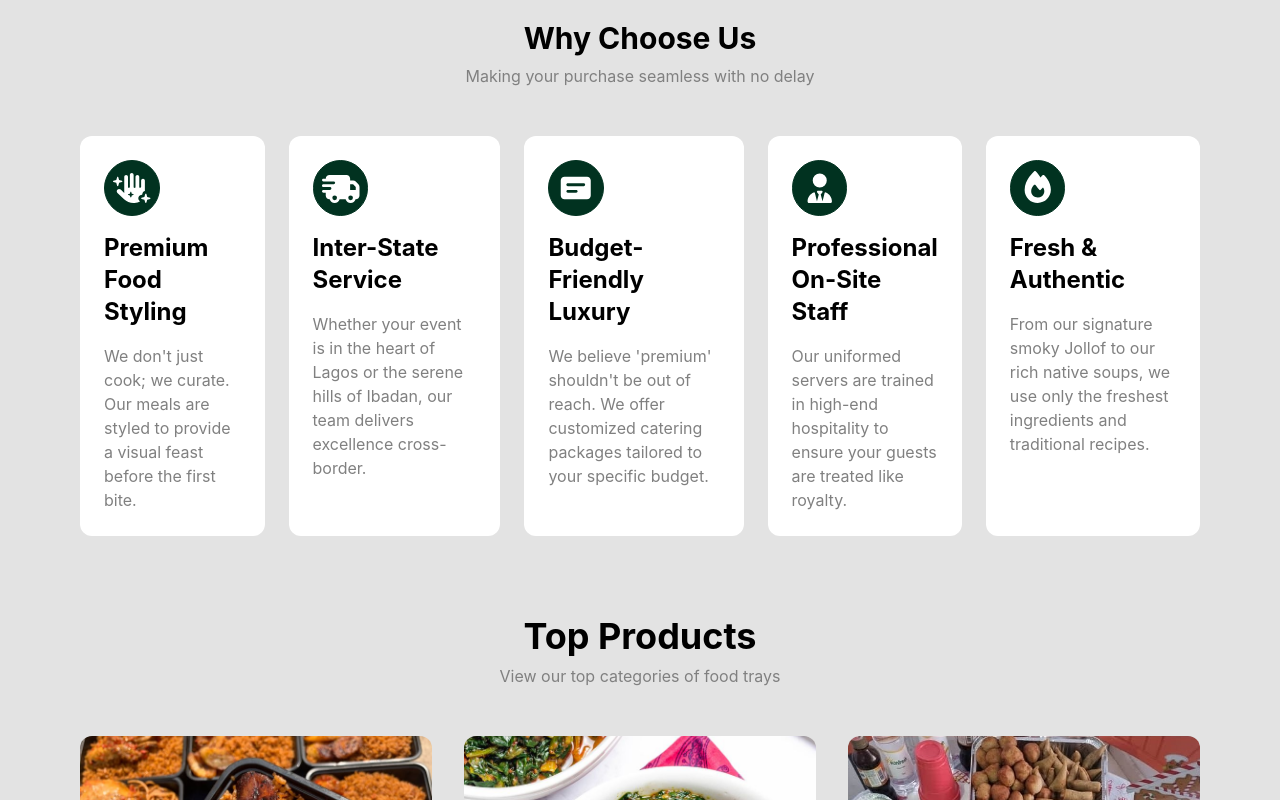
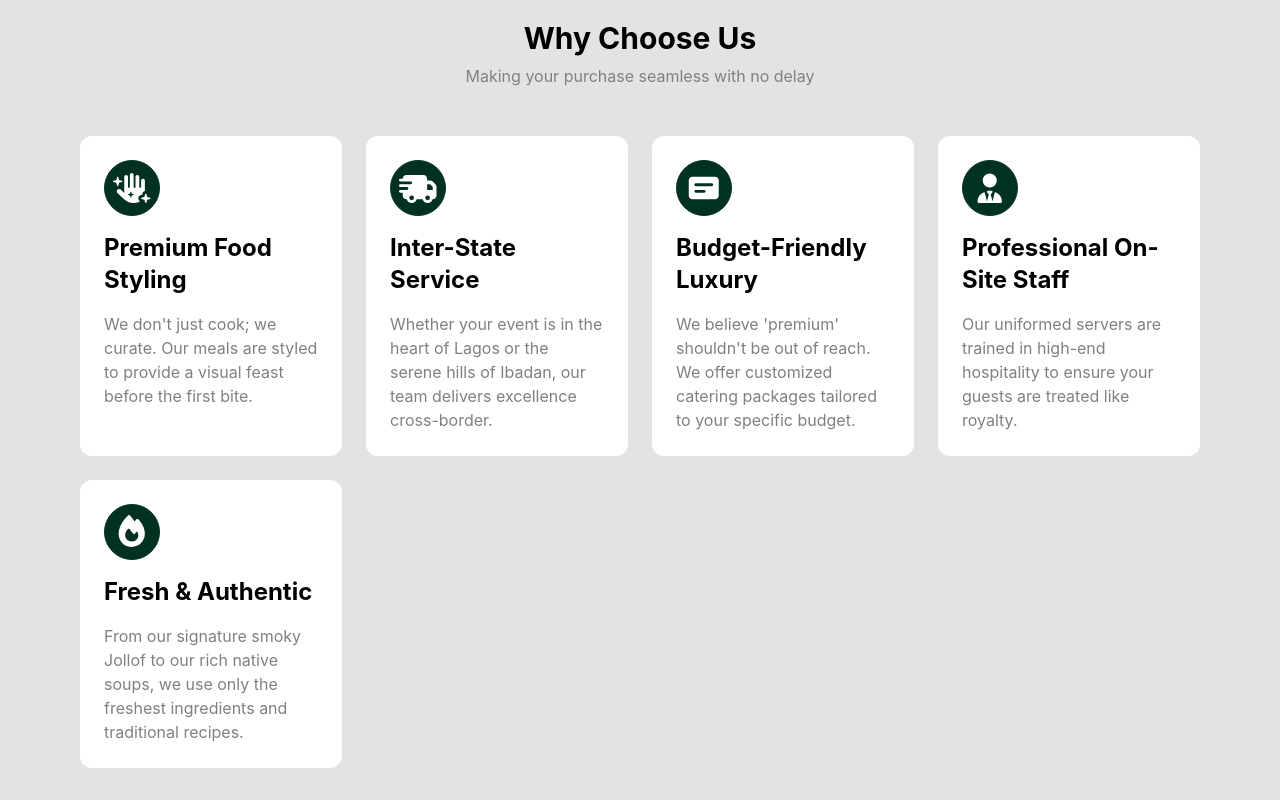
Before and after one commit to Larrybobby247/Arosoplus-Foodies, a React (Vite) app: page / in a window 1280 px wide. Shown: the part 840-1640 px from the top of the page. Built offline with nearby package versions, Linux system fonts and the light colour scheme.

Commit message:
second commit

```diff
--- a/src/components/WhyChooseUs.jsx
+++ b/src/components/WhyChooseUs.jsx
@@ -50,7 +50,7 @@ const WhyChooseUs = () => {
         <h1 className="text-3xl font-bold">Why Choose Us</h1>
         <p className="text-grey">Making your purchase seamless with no delay</p>
       </div>
-      <div className="flex flex-col gap-6 lg:flex-row" id="services">
+      <div className="grid gap-6 md:grid-cols-2 lg:grid-cols-3 xl:grid-cols-4" id="services">
         {ServiceLists.map((service) => {
           return (
             <div
```
